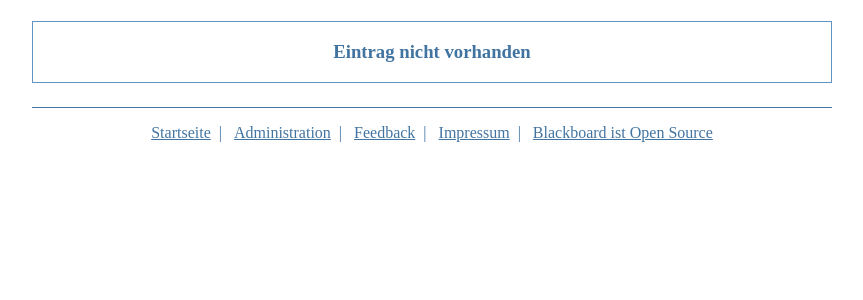
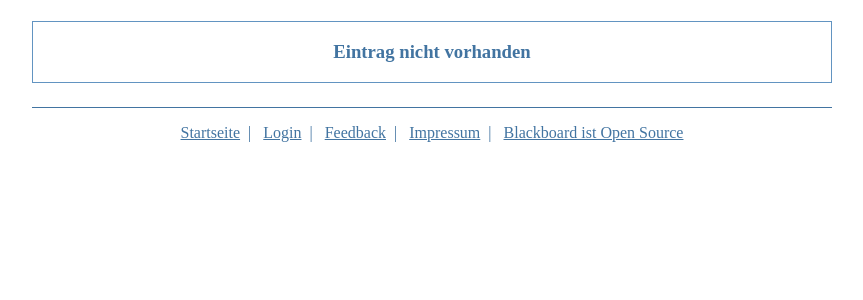
Before and after one commit to davidnieder/blackboard, a Python web app: template templates/default/public_view.html in a window 1280 px wide. Shown: the part 67-367 px from the top of the page, without its empty margins (96-959 px from the left). Run offline with Jinja, Linux system fonts and the light colour scheme; the template is opened without the code that fills it, so the values that code supplies are empty.

Commit message:
conformed public footer

```diff
--- a/templates/default/public_view.html
+++ b/templates/default/public_view.html
@@ -71,7 +71,7 @@
 
    <div id="footer">
     <a href="/">Startseite</a>|
-    <a href="/admin/">Administration</a>|
+    <a href="/login/">Login</a>|
     <a href="mailto:{{ g.FEEDBACKADRESS }}">Feedback</a>|
     <a href="{{ g.IMPRINTURI }}">Impressum</a>|
     <a href="https://github.com/davidnieder/blackboard" target="_blank">Blackboard ist Open Source</a>
```
